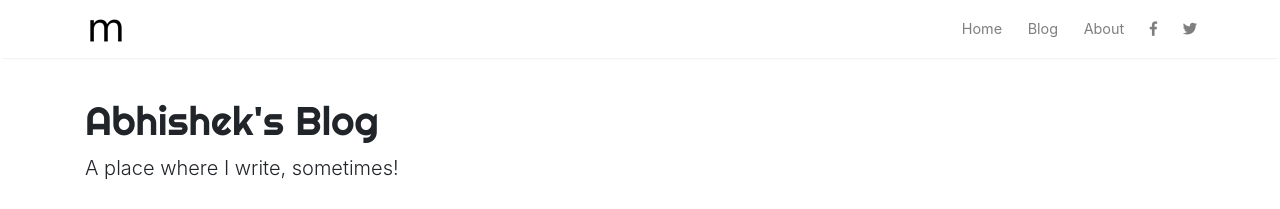
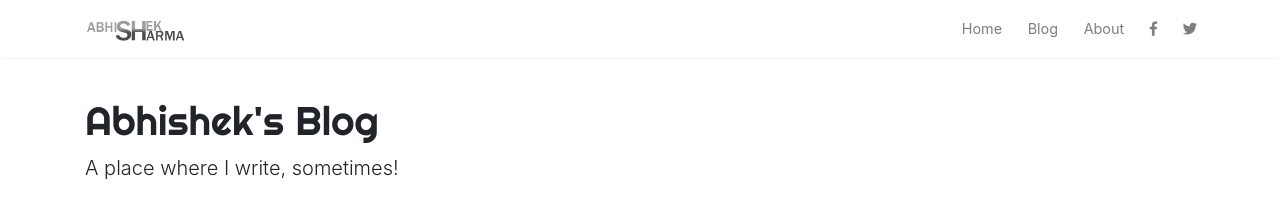
Before and after one commit to abhishekmsharma/blog, a Jekyll site: the page built from changelog.md, in a window 1280 px wide. Shown: the top 209 px of the page. Built offline with Jekyll 4.4.1, drawn with Linux system fonts in a browser that asks for light colours; nearby versions of some CDN libraries; our own code applies the rules of GitHub Pages for plain Markdown files; comment, search, counter and statistics services are not loaded.

Commit message:
Update _config.yml

```diff
--- a/_config.yml
+++ b/_config.yml
@@ -2,8 +2,8 @@
 name: "Abhishek's Blog"
 description: "A place where I write, sometimes!"
 meta_description: "abhishek sharma, abhishek manoj sharma, computer science, software developer, data science, etl, warehousing, diet, cricket"
-logo: 'assets/images/logo.png'
-favicon: 'assets/images/logo.png'
+logo: 'assets/images/abhishek-sharma-logo.png'
+favicon: 'assets/images/abhishek-sharma-logo.png'
 baseurl: /blog
 home: abhishekmsharma.com
 google_analytics: 'UA-46278016-1'
```
